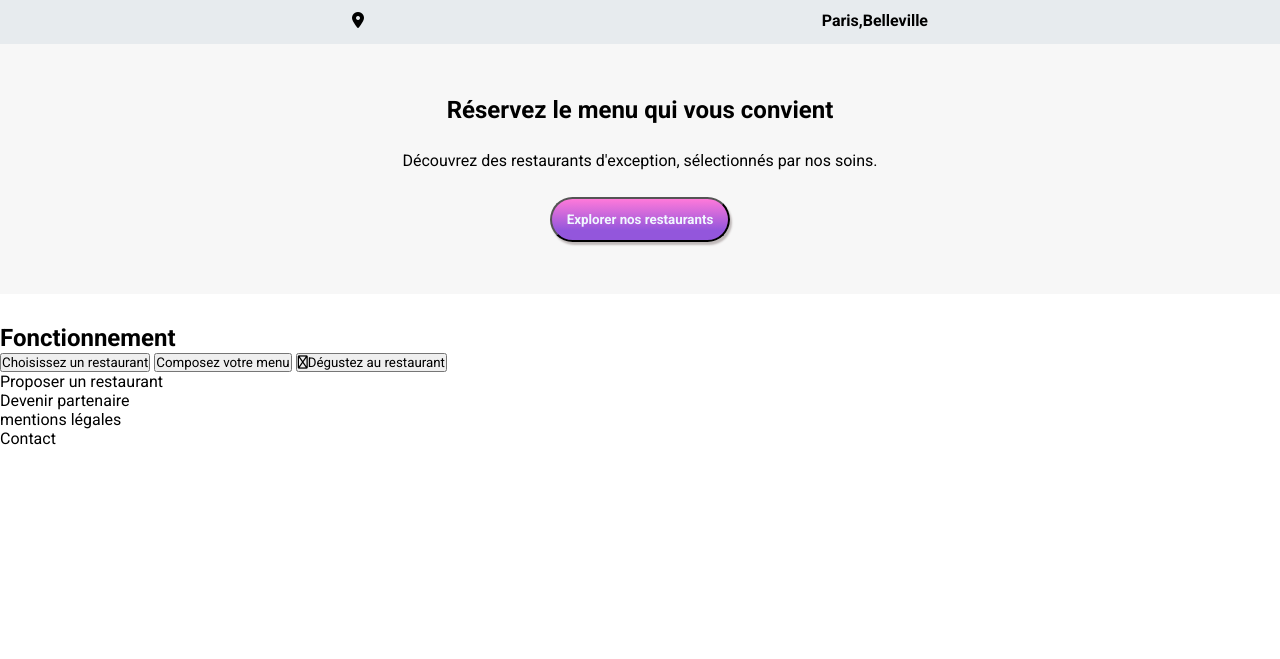
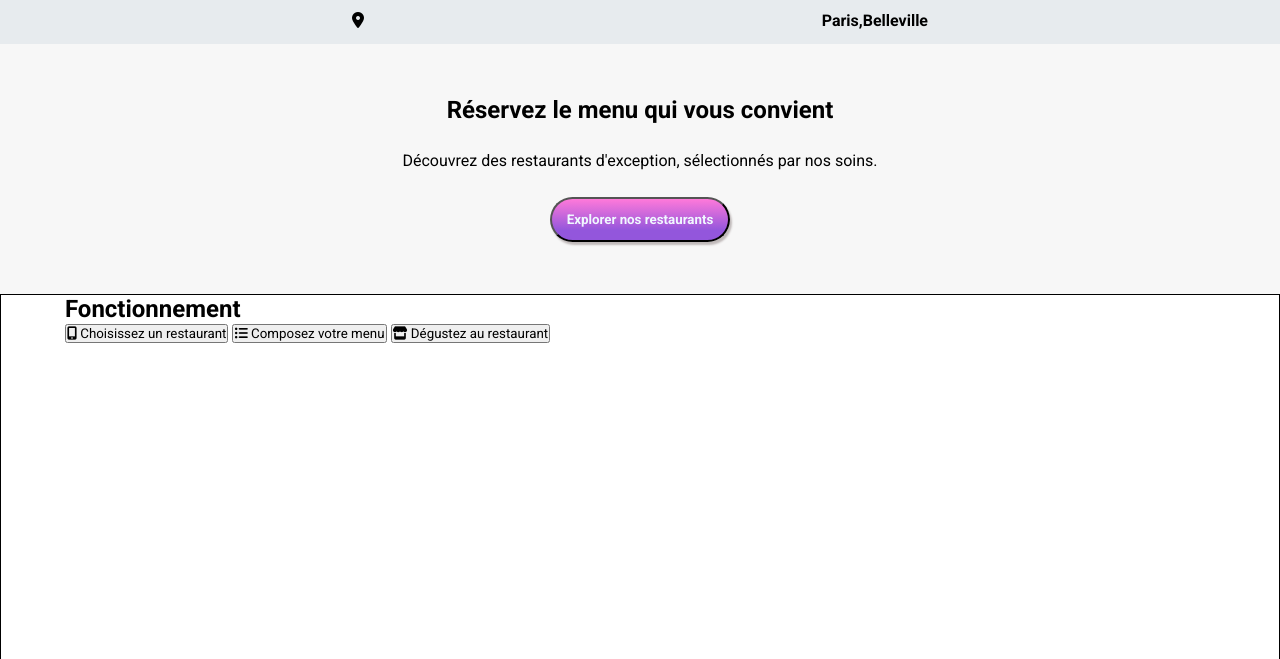
Before and after one commit to Xav84120/ohmyfood, a plain HTML site: page index.html in a window 1280 px wide. Shown: the part 141-800 px from the top of the page. Drawn offline with Linux system fonts and the light colour scheme; a web font is replaced by a local one.

Commit message:
Début section FONCTIONNEMENT

```diff
--- a/index.html
+++ b/index.html
@@ -54,12 +54,25 @@
       </section>
 
       <section class="fonctionnement">
-        <h2>Fonctionnement</h2>
-        <button>Choisissez un restaurant</button>
-        <button>Composez votre menu</button>
-        <button>
-          <i class="fa-regular fa-store"></i>Dégustez au restaurant
-        </button>
+        <div class="fonctionnement__contain">
+          <div class="fonctionnement__contain--title">
+            <h2>Fonctionnement</h2>
+          </div>
+          <div class="fonctionnement__contain--btn">
+            <button class="fct-btn__choisissez">
+              <i class="fa-solid fa-mobile-screen-button"></i>
+              Choisissez un restaurant
+            </button>
+            <button class="fct-btn__composez">
+              <i class="fa-solid fa-list-ul"></i>
+              Composez votre menu
+            </button>
+            <button class="fct-btn__degustez">
+              <i class="fa-sharp fa-solid fa-store"></i>
+              Dégustez au restaurant
+            </button>
+          </div>
+        </div>
       </section>
 
       <section class="restaurants"></section>
--- a/style/mobile.scss
+++ b/style/mobile.scss
@@ -88,7 +88,6 @@ $clr-grey: #EAEAEA;
     @include center;
     height: 250px;
     background-color: #F7F7F7;
-    margin-bottom: 30px;
     &__contain {
         @include vertical-around;
         width: 90%;
@@ -112,3 +111,12 @@ $clr-grey: #EAEAEA;
         }
     }
 }
+
+.fonctionnement {
+    border: 1px black solid;
+    height: 450px;
+    &__contain {
+        width: 90%;
+        margin: auto;
+    }
+}
```
Also changed, not shown: style/mobile.css, 1 other file.
